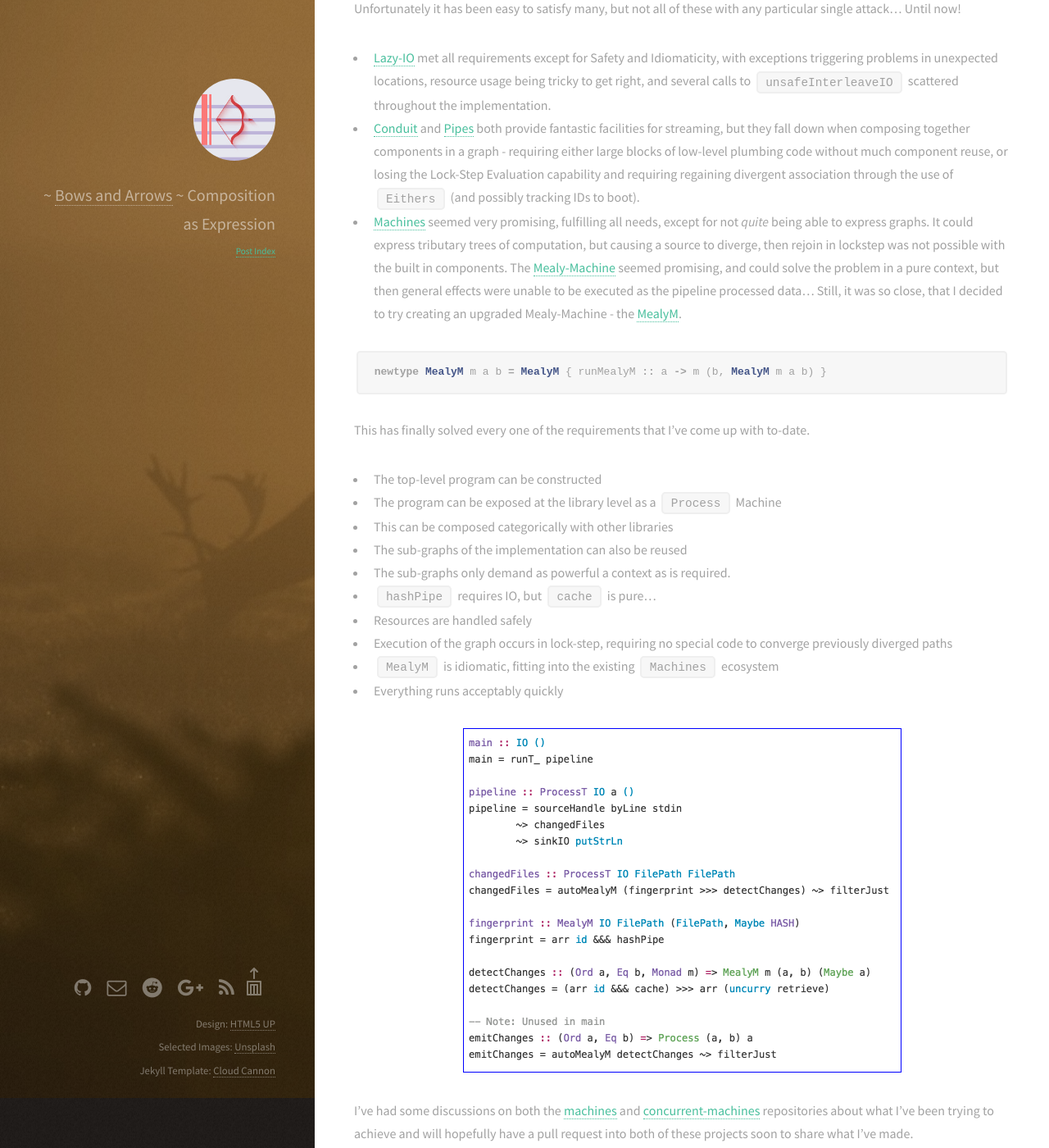
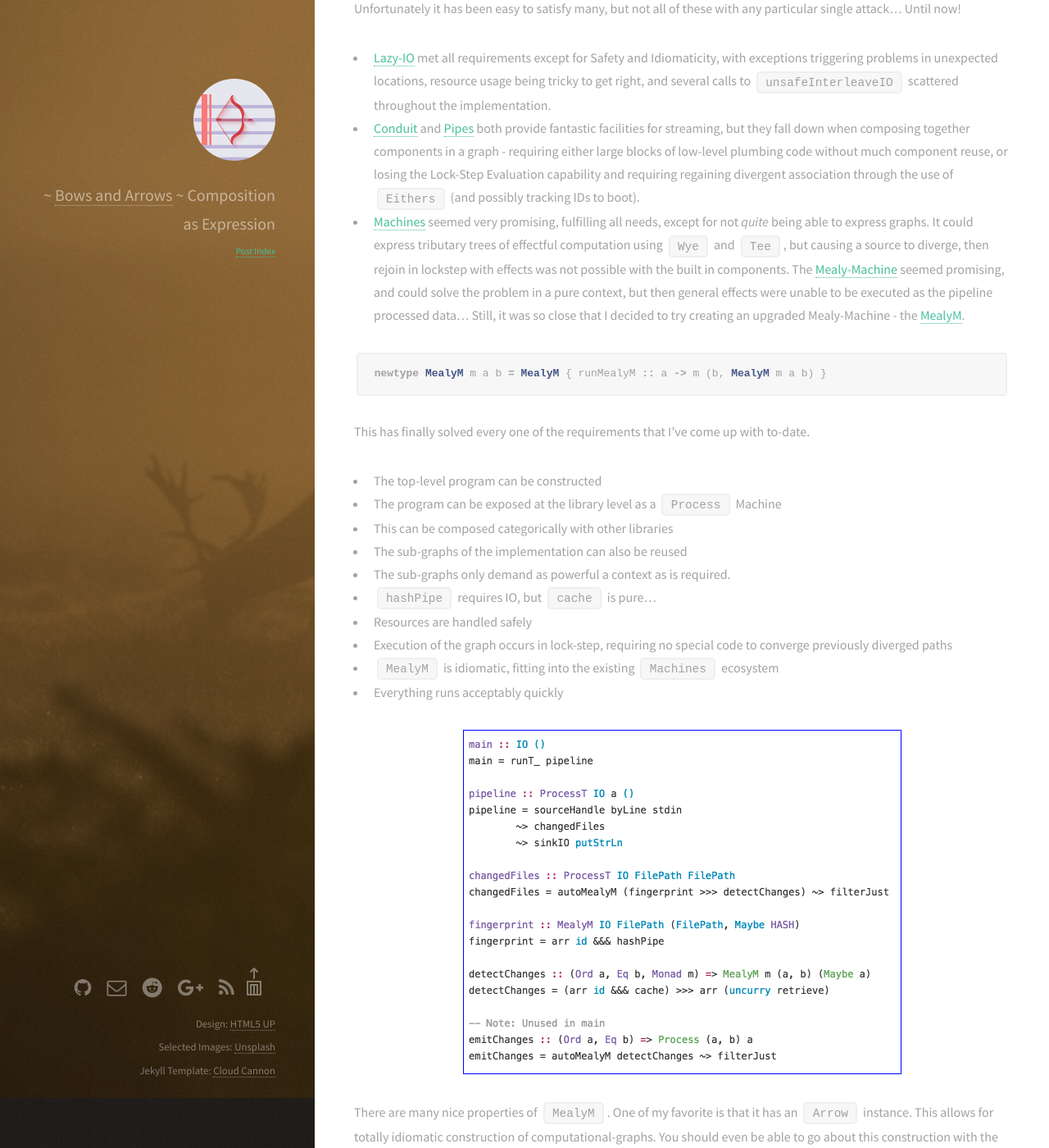
Before and after one commit to sordina/sordina.github.io, a Jekyll site: the page built from _posts/2016-11-06-1478354235-uniqhash_machines_implementation.markdown, in a window 1280 px wide and 1400 px high, scrolled down 1214 px. Shown: the whole window at 82% size. Built offline with Jekyll 4.4.1, drawn with Linux system fonts in a browser that asks for light colours; some of the changed text lies outside the part shown.

Commit message:
please publish

````diff
--- a/_posts/2016-11-06-1478354235-uniqhash_machines_implementation.markdown
+++ b/_posts/2016-11-06-1478354235-uniqhash_machines_implementation.markdown
@@ -82,12 +82,12 @@
 * [Machines](https://github.com/ekmett/machines/#machines)
   seemed very promising, fulfilling all needs, except for not _quite_
   being able to express graphs. It could express tributary trees
-  of computation, but causing a source to diverge, then rejoin in
-  lockstep was not possible with the built in components.
+  of effectful computation using `Wye` and `Tee`, but causing a source to
+  diverge, then rejoin in lockstep with effects was not possible with the built in components.
   The [Mealy-Machine](https://github.com/ekmett/machines/blob/master/src/Data/Machine/Mealy.hs#L49)
   seemed promising, and could solve the problem in a pure context, but
   then general effects were unable to be executed as the pipeline processed
-  data... Still, it was so close, that I decided to try creating an
+  data... Still, it was so close that I decided to try creating an
   upgraded Mealy-Machine - the [MealyM](https://github.com/sordina/uniqhash/blob/master/Data/Machine/MealyM.hs#L18).
 
 ```haskell
@@ -112,6 +112,22 @@
 <img src="/images/uniqhash-machines/machines-code.png"
   style="display: block; border: 1px solid blue; margin: 1em auto;" />
 
+There are many nice properties of `MealyM`. One of my favorite is that
+it has an `Arrow` instance. This allows for totally idiomatic construction
+of computational-graphs. You should even be able to go about this
+construction with the hillariously fantastic [Needle](https://hackage.haskell.org/package/needle).
+
+    n :: MealyM IO FilePath (Maybe FilePath)
+    n = [nd|
+        }===\================\
+            \                { (,) }==\=============\
+            \=={ hashPipe }==/        \             { uncurry retrieve }==>
+                                      \=={ cache }==/
+    |]
+
+... Although I've had some trouble with Needle's dependencies as it looks like
+it hasn't been updated in some time...
+
 I've had some discussions on both the [machines](https://github.com/ekmett/machines/issues/51)
 and [concurrent-machines](https://github.com/acowley/concurrent-machines/issues/3)
 repositories about what I've been trying to achieve and will hopefully
--- a/publication_frustration.txt
+++ b/publication_frustration.txt
@@ -9,3 +9,4 @@
 bump
 bump
 bump
+bump
````
